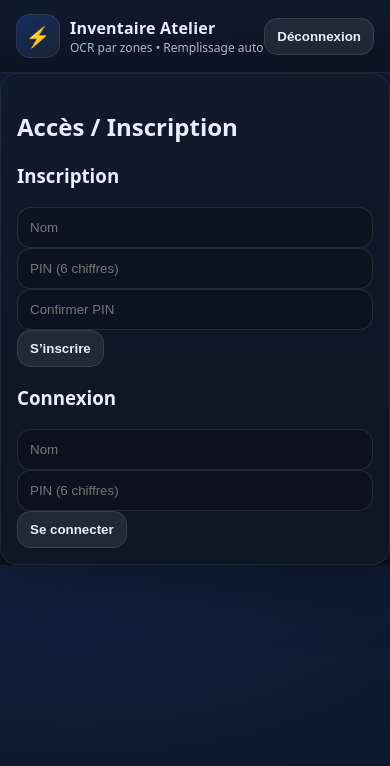
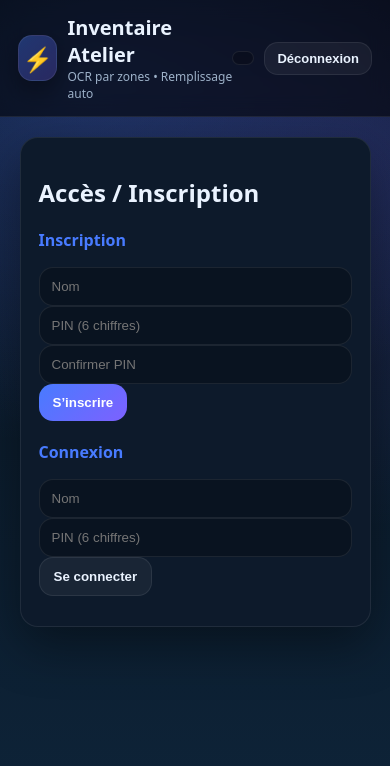
Before and after one commit to Heithemds/invcomgraph-, a plain HTML site: page index.html in a window 390 px wide. Drawn offline with nearby package versions, Linux system fonts and the light colour scheme.

Commit message:
Update styles.css

```diff
--- a/styles.css
+++ b/styles.css
@@ -1,153 +1,232 @@
-:root{
-  --bg:#0b1220;
-  --card:#111a2b;
-  --card2:#0f1726;
-  --txt:#e7eefc;
-  --muted:#a9b7d0;
-  --line:#24324d;
-  --btn:#2d67ff;
-  --btn2:#1f4ed0;
-  --ok:#25d366;
+:root {
+  --bg1: #08131f;
+  --bg2: #0e2439;
+  --card-bg: #0d1a2b;
+  --border: rgba(255, 255, 255, 0.08);
+  --text: #eaf3ff;
+  --muted: #9db1c8;
+  --accent: #487bff;
+  --accent2: #7d61ff;
+  --danger: #ff5b6b;
 }
 
-*{box-sizing:border-box}
-body{
-  margin:0;
+* {
+  box-sizing: border-box;
+}
+html, body {
+  margin: 0;
+  padding: 0;
   font-family: system-ui, -apple-system, Segoe UI, Roboto, Arial, sans-serif;
-  background: radial-gradient(1200px 600px at 20% 0%, #132243 0%, var(--bg) 60%);
-  color:var(--txt);
+  color: var(--text);
+  background:
+    radial-gradient(800px 600px at 20% 10%, rgba(72,123,255,0.25), transparent 60%),
+    radial-gradient(800px 600px at 90% 20%, rgba(125,97,255,0.18), transparent 60%),
+    linear-gradient(180deg, var(--bg1), var(--bg2));
+  min-height: 100vh;
 }
 
-.topbar{
-  position:sticky; top:0;
-  display:flex; align-items:center; justify-content:space-between;
-  padding:14px 16px;
-  background: linear-gradient(180deg, rgba(16,26,43,.95), rgba(11,18,32,.85));
-  border-bottom:1px solid rgba(255,255,255,.05);
+.topbar {
+  display: flex;
+  justify-content: space-between;
+  align-items: center;
+  padding: 14px 18px;
   backdrop-filter: blur(10px);
+  background: rgba(0, 0, 0, 0.55);
+  border-bottom: 1px solid var(--border);
+  position: sticky;
+  top: 0;
+  z-index: 10;
+}
+.brand {
+  display: flex;
+  align-items: center;
+  gap: 10px;
+}
+.logo {
+  width: 46px;
+  height: 46px;
+  border-radius: 14px;
+  display: grid;
+  place-items: center;
+  font-size: 24px;
+  background: linear-gradient(135deg, rgba(72,123,255,0.35), rgba(125,97,255,0.25));
+  border: 1px solid var(--border);
+  box-shadow: 0 10px 24px rgba(0, 0, 0, 0.35);
+}
+.title {
+  font-weight: 800;
+  font-size: 20px;
+}
+.subtitle {
+  font-size: 12px;
+  color: var(--muted);
 }
 
-.brand{display:flex; gap:10px; align-items:center}
-.logo{
-  width:44px; height:44px; display:grid; place-items:center;
-  border-radius:14px;
-  background: linear-gradient(145deg, rgba(45,103,255,.25), rgba(255,255,255,.06));
-  border:1px solid rgba(255,255,255,.08);
-  font-size:20px;
+.session {
+  display: flex;
+  align-items: center;
+  gap: 10px;
 }
-.title{font-weight:800; letter-spacing:.2px}
-.subtitle{color:var(--muted); font-size:12px}
-
-.container{max-width:720px; margin:18px auto; padding:0 14px}
-.card{
-  background: linear-gradient(180deg, rgba(17,26,43,.95), rgba(15,23,38,.9));
-  border:1px solid rgba(255,255,255,.07);
-  border-radius:18px;
-  padding:16px;
-  box-shadow: 0 20px 60px rgba(0,0,0,.35);
+.badge {
+  padding: 6px 10px;
+  border-radius: 999px;
+  border: 1px solid var(--border);
+  background: rgba(0, 0, 0, 0.25);
+  font-size: 13px;
 }
-.cardTitle{font-size:18px; font-weight:800; margin-bottom:10px}
-
-.status{
-  padding:10px 12px;
-  border-radius:14px;
-  border:1px dashed rgba(255,255,255,.14);
-  background: rgba(0,0,0,.12);
-  color: var(--muted);
-  margin-bottom:12px;
+.btn.small {
+  padding: 8px 12px;
+  font-size: 13px;
 }
 
-.grid{display:grid; gap:12px}
-label{display:grid; gap:6px; color:var(--muted); font-size:13px}
-input{
-  width:100%;
-  padding:12px 12px;
-  border-radius:14px;
-  border:1px solid rgba(255,255,255,.10);
-  background: rgba(0,0,0,.20);
-  color:var(--txt);
-  outline:none;
-}
-input:focus{border-color: rgba(45,103,255,.6)}
-.hint{margin-top:12px; color:var(--muted); font-size:12px}
-
-.row{display:grid; grid-template-columns: 1fr 1fr; gap:10px; align-items:center}
-.chips{display:flex; gap:10px}
-.chip{
-  flex:1;
-  padding:12px;
-  border-radius:14px;
-  border:1px solid rgba(255,255,255,.10);
-  background: rgba(0,0,0,.18);
-  color:var(--txt);
-  font-weight:700;
-}
-.chip.active{
-  background: linear-gradient(135deg, rgba(45,103,255,.9), rgba(121,89,255,.8));
-  border-color: transparent;
+.wrapper {
+  width: min(960px, 90vw);
+  margin: 20px auto;
+  display: grid;
+  gap: 20px;
 }
 
-.btn, .btnPrimary, .btnGhost{
-  border:none; cursor:pointer; font-weight:800;
-  padding:10px 12px;
-  border-radius:14px;
+/* Card styles */
+.card {
+  background: var(--card-bg);
+  border: 1px solid var(--border);
+  border-radius: 18px;
+  padding: 18px;
+  box-shadow: 0 18px 50px rgba(0, 0, 0, 0.4);
 }
-.btn{background: rgba(255,255,255,.08); color:var(--txt); border:1px solid rgba(255,255,255,.10)}
-.btnPrimary{background: linear-gradient(135deg, var(--btn), #7a55ff); color:white}
-.btnGhost{background: transparent; color:var(--txt); border:1px solid rgba(255,255,255,.12)}
 
-.modal{
-  position:fixed; inset:0;
-  background: rgba(0,0,0,.55);
-  display:grid; place-items:center;
-  padding:14px;
+/* Buttons */
+.btn {
+  padding: 11px 14px;
+  border-radius: 14px;
+  border: 1px solid var(--border);
+  color: var(--text);
+  background: rgba(255, 255, 255, 0.05);
+  cursor: pointer;
+  font-weight: 700;
 }
-.hidden{display:none !important}
-.modalContent{
-  width:min(720px, 96vw);
-  background: var(--card2);
-  border:1px solid rgba(255,255,255,.10);
-  border-radius:18px;
-  overflow:hidden;
+.btn:hover {
+  background: rgba(255, 255, 255, 0.1);
 }
-.modalHeader{
-  display:flex; align-items:center; justify-content:space-between;
-  padding:12px 12px;
-  border-bottom:1px solid rgba(255,255,255,.07);
+.btn.primary {
+  border: none;
+  background: linear-gradient(135deg, var(--accent), var(--accent2));
+  color: #fff;
 }
-.modalTitle{font-weight:900}
-.modalFooter{padding:12px; border-top:1px solid rgba(255,255,255,.07); display:flex; justify-content:flex-end}
+.btn.ghost {
+  background: transparent;
+  border: 1px solid var(--border);
+}
+.btn.icon {
+  display: flex;
+  align-items: center;
+  gap: 6px;
+}
 
-.scannerWrap{
-  position:relative;
-  background:#000;
-  aspect-ratio: 3/4;
-  width:100%;
+input {
+  width: 100%;
+  padding: 11px 12px;
+  border-radius: 14px;
+  border: 1px solid var(--border);
+  background: rgba(0, 0, 0, 0.25);
+  color: var(--text);
+  outline: none;
 }
-video{
-  width:100%;
-  height:100%;
-  object-fit:cover;
+input:focus {
+  border-color: var(--accent);
+  box-shadow: 0 0 0 3px rgba(72,123,255,0.25);
 }
-.overlay{
-  position:absolute; inset:0;
-  pointer-events:none;
-  display:grid; place-items:center;
+label {
+  display: block;
+  color: var(--muted);
+  font-size: 13px;
+  margin-bottom: 6px;
 }
-.frame{
-  width:86%;
-  height:74%;
-  border-radius:16px;
-  border:2px dashed rgba(37,211,102,.65);
-  box-shadow: 0 0 0 9999px rgba(0,0,0,.35) inset;
+
+/* Auth grid */
+.auth-grid {
+  display: grid;
+  grid-template-columns: 1fr 1fr;
+  gap: 20px;
 }
-.overlayText{
-  position:absolute;
-  bottom:14px;
-  background: rgba(0,0,0,.45);
-  border:1px solid rgba(255,255,255,.10);
-  padding:8px 10px;
-  border-radius:12px;
-  color:var(--txt);
-  font-size:12px;
+@media (max-width: 700px) {
+  .auth-grid {
+    grid-template-columns: 1fr;
+  }
 }
+.auth-block h3 {
+  margin-top: 0;
+  font-size: 16px;
+  color: var(--accent);
+}
+
+.message {
+  margin-top: 10px;
+  font-size: 13px;
+  color: var(--muted);
+}
+
+/* Inventory form */
+.form-grid {
+  display: grid;
+  grid-template-columns: repeat(2, 1fr);
+  gap: 14px;
+  margin-top: 16px;
+}
+@media (max-width: 700px) {
+  .form-grid {
+    grid-template-columns: 1fr;
+  }
+}
+
+/* Chips for MC/ML */
+.chips {
+  display: flex;
+  gap: 8px;
+}
+.chip {
+  flex: 1;
+  padding: 10px 0;
+  border-radius: 12px;
+  border: 1px solid var(--border);
+  background: rgba(255, 255, 255, 0.05);
+  color: var(--text);
+  cursor: pointer;
+  text-align: center;
+  font-weight: 700;
+}
+.chip.selected {
+  background: linear-gradient(135deg, var(--accent), var(--accent2));
+  border: none;
+  color: #fff;
+}
+
+/* Sizes grid */
+.sizes-grid {
+  display: grid;
+  grid-template-columns: repeat(auto-fill, minmax(100px, 1fr));
+  gap: 12px;
+  margin-top: 10px;
+}
+.sizes-grid label {
+  display: flex;
+  flex-direction: column;
+  gap: 6px;
+  color: var(--muted);
+}
+.sizes-grid input {
+  text-align: center;
+  padding: 10px;
+}
+
+/* Status / totals */
+.status, .footer, .message {
+  margin-top: 12px;
+  font-size: 13px;
+}
+.status {
+  color: var(--muted);
+}
+.footer {
+  font-weight: 700;
+}
```
